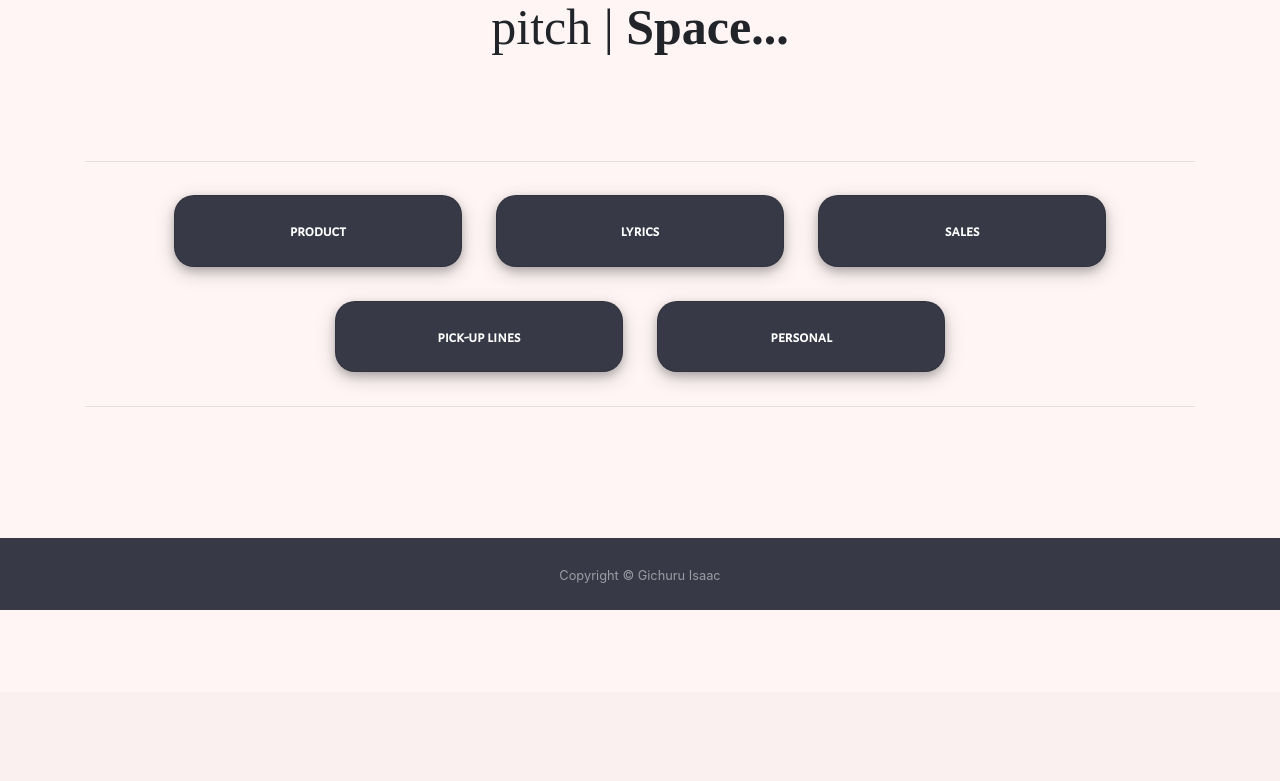
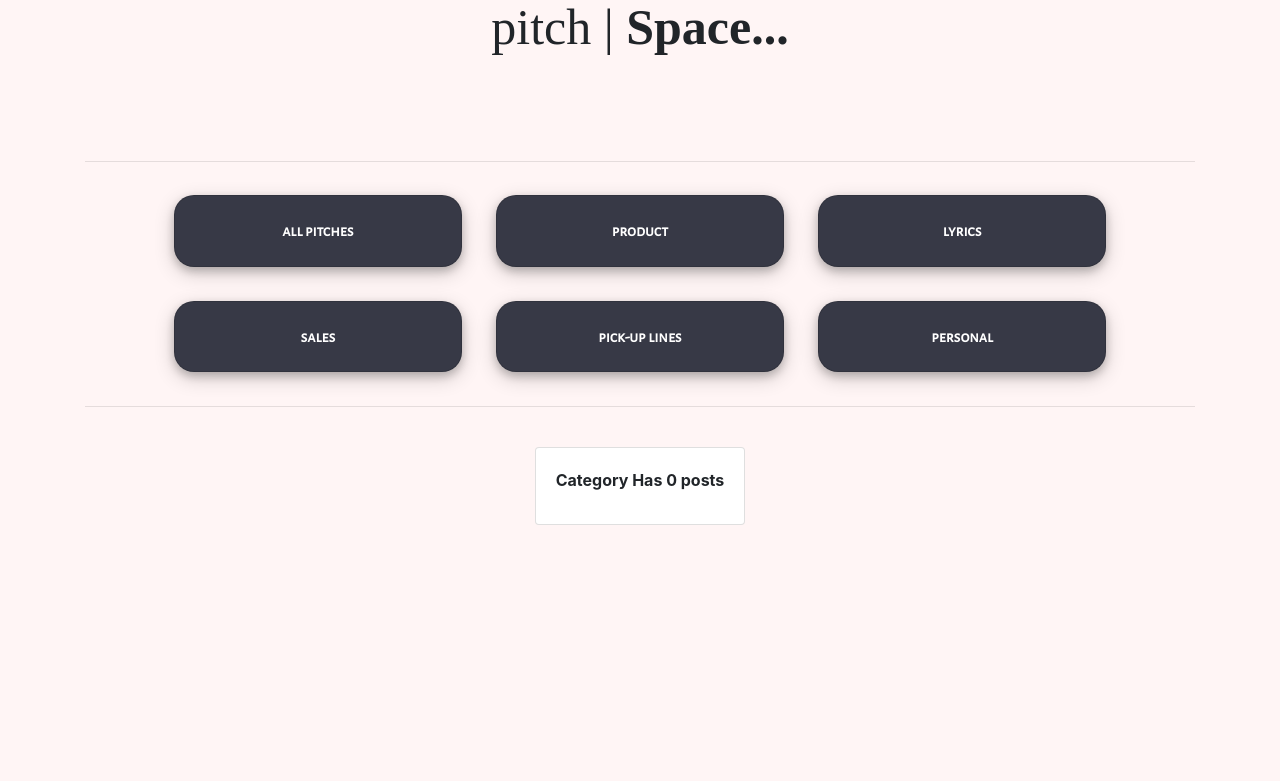
Before and after one commit to Isaacg94/one-minute-pitch, a Flask app: page / in a window 1280 px wide. Shown: the part 108-889 px from the top of the page. Before the commit the page ends 718 px from the top, so only its background shows below. Run offline with Flask 2, Linux system fonts and the light colour scheme; data that the repository does not hold is empty; some libraries are stand-ins or nearby versions; some web fonts are replaced.

Commit message:
make changes to macros to display cards

```diff
--- a/app/main/views.py
+++ b/app/main/views.py
@@ -15,8 +15,13 @@
     '''
     title = 'Home - Pitch | Space'
     pitches = Pitch.query.all()
+    products = Pitch.query.filter_by(category = 'product').all()
+    lyrics = Pitch.query.filter_by(category = 'lyric').all()
+    sales = Pitch.query.filter_by(category = 'sales').all()
+    lines = Pitch.query.filter_by(category = 'pick-up lines').all()
+    personal = Pitch.query.filter_by(category = 'personal').all()
 
-    return render_template('index.html',title = title, pitches = pitches)
+    return render_template('index.html',title = title, pitches = pitches, products= products, lyrics=lyrics, sales=sales, lines=lines,personal=personal  )
 
 
 @main.route('/create_new', methods = ['POST','GET'])
--- a/app/templates/index.html
+++ b/app/templates/index.html
@@ -1,4 +1,5 @@
 {% extends 'base.html'%}
+{% import 'macros.html' as macro%}
 <!DOCTYPE html>
 <html>
 
@@ -24,11 +25,18 @@
 
             </li>
             {% endfor %} -->
+            <li class="card text-center active" style="width: 18rem;" id="crdz">
+
+
+                    <a data-toggle="tab" class="category" href="#all">all pitches</a>
+
+
+                </li>
 
             <li class="card text-center" style="width: 18rem;" id="crdz">
 
 
-                <a data-toggle="tab" class="category" href="#">product</a>
+                <a data-toggle="tab" class="category" href="#product">product</a>
 
 
             </li>
@@ -36,7 +44,7 @@
             <li class="card text-center" style="width: 18rem;" id="crdz">
 
 
-                <a data-toggle="tab" class="category" href="#">lyrics</a>
+                <a data-toggle="tab" class="category" href="#lyrics">lyrics</a>
 
 
             </li>
@@ -44,7 +52,7 @@
             <li class="card text-center" style="width: 18rem;" id="crdz">
 
 
-                <a data-toggle="tab" class="category" href="#">sales</a>
+                <a data-toggle="tab" class="category" href="#sales">sales</a>
 
 
             </li>
@@ -52,7 +60,7 @@
             <li class="card text-center" style="width: 18rem;" id="crdz">
 
 
-                <a data-toggle="tab" class="category" href="#">pick-up lines</a>
+                <a data-toggle="tab" class="category" href="#pick-up">pick-up lines</a>
 
 
             </li>
@@ -60,7 +68,7 @@
             <li class="card text-center" style="width: 18rem;" id="crdz">
 
 
-                <a data-toggle="tab" class="category" href="#">personal</a>
+                <a data-toggle="tab" class="category" href="#personal">personal</a>
 
 
             </li>
@@ -85,20 +93,27 @@
         </div>
         <hr>
 
-        <div class="row tab-content">
-                {% for pitch in pitches %}
-            <div class="card text-center tab-pane active" style="width: 18rem;" id="crd">
-                <div class="card-body">
-                    <!-- <img id="img" src="images/Screenshot from 2019-09-01 12-48-23.png" alt="" width="50%">
-                    <h5 class="card-title">Special title treatment</h5>
-                    <p class="card-text">With supporting text below as a natural lead-in to additional content.</p>
-                    <a href="#" class="btn btn-outline-info btn-block">Comment</a> -->
-                    <h5 class="card-title">{{ pitch.title}}</h5>
-                    <p class="card-text">{{ pitch.post}}</p>
+        <div class="tab-content">
+                <div  class="tab-pane active" id="all"><br>
+                    {{ macro.displayPitchList(pitches) }}
+                </div>
+                <div  class="tab-pane fade" id="product"><br>
+                    {{ macro.displayPitchList(products) }}
+                </div>
+                <div  class="tab-pane fade" id="lyrics"><br>
+                    {{ macro.displayPitchList(lyrics) }}
+                </div>
+                <div  class="tab-pane fade" id="sales"><br>
+                    {{ macro.displayPitchList(sales) }}
+                </div>
+                <div  class="tab-pane fade" id="pick-up"><br>
+                    {{ macro.displayPitchList(lines) }}
+                </div>
+                <div  class="tab-pane fade" id="personal"><br>
+                    <h1>Personal</h1>
+                    {{ macro.displayPitchList(personal) }}
                 </div>
 
-            </div>
-            {% endfor %}
             <!-- <div class="card text-center tab-pane active" style="width: 18rem;" id="crd">
                 <div class="card-body">
                     <img id="img" src="images/Screenshot from 2019-09-01 12-48-23.png" alt="" width="50%">
--- /dev/null
+++ b/app/templates/macros.html
@@ -0,0 +1,28 @@
+{% macro displayPitchList(pitches) %}
+{% if pitches %}
+<div class="row tab-content">
+    {% for pitch in pitches %}
+    <div class="card text-center tab-pane active" style="width: 18rem;" id="crd">
+        <div class="card-body">
+            <!-- <img id="img" src="images/Screenshot from 2019-09-01 12-48-23.png" alt="" width="50%">
+            <h5 class="card-title">Special title treatment</h5>
+            <p class="card-text">With supporting text below as a natural lead-in to additional content.</p>
+            <a href="#" class="btn btn-outline-info btn-block">Comment</a> -->
+            <h5 class="card-title">{{ pitch.title}}</h5>
+            <p class="card-text">{{ pitch.post}}</p>
+            <p class="posted-at">Posted at: {{ pitch.time}}</p>
+        </div>
+
+    </div>
+
+    {% endfor %}
+    {% else %}
+    <div class="card w-90 mb-3">
+        <div class="card-body">
+
+            <p class="card-title">Category Has 0 posts</p>
+        </div>
+    </div>
+    {% endif %}
+</div>
+{% endmacro %}
```
